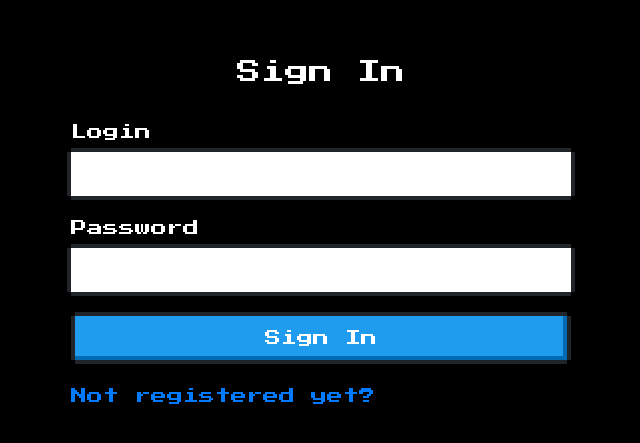
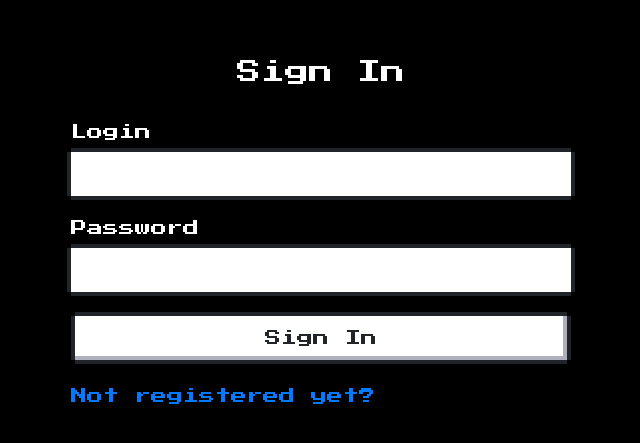
Before and after one commit to 5dev-team/BattleCity, a React (Vite) app in the folder packages/client/: page /sign-in in a window 1280 px wide. Shown: the part 169-612 px from the top of the page, without its empty margins (319-959 px from the left). Built offline with nearby package versions, Linux system fonts and the light colour scheme.

Commit message:
style: linting

```diff
--- a/packages/client/src/pages/sign-in/sign-in.tsx
+++ b/packages/client/src/pages/sign-in/sign-in.tsx
@@ -13,7 +13,7 @@ const SignIn: React.FC = () => {
 
 	const [form, setForm] = useState({
 		login: '',
-    password: '',
+		password: ''
 	})
 	return (
 		<div className={styles['sign-in']}>
@@ -32,14 +32,8 @@ const SignIn: React.FC = () => {
 						fullWidth
 						onChange={e => setForm({ ...form, password: e.target.value })}
 					/>
-          <NesButton type='submit' variant='primary'>
-            Sign In
-          </NesButton>
-          <NesLink
-            to='/sign-up'
-          >
-            Not registered yet?
-          </NesLink>
+					<NesButton type="submit">Sign In</NesButton>
+					<NesLink to="/sign-up">Not registered yet?</NesLink>
 				</form>
 			</div>
 		</div>
```
Lines whose indentation alone changed are shown as unchanged.
